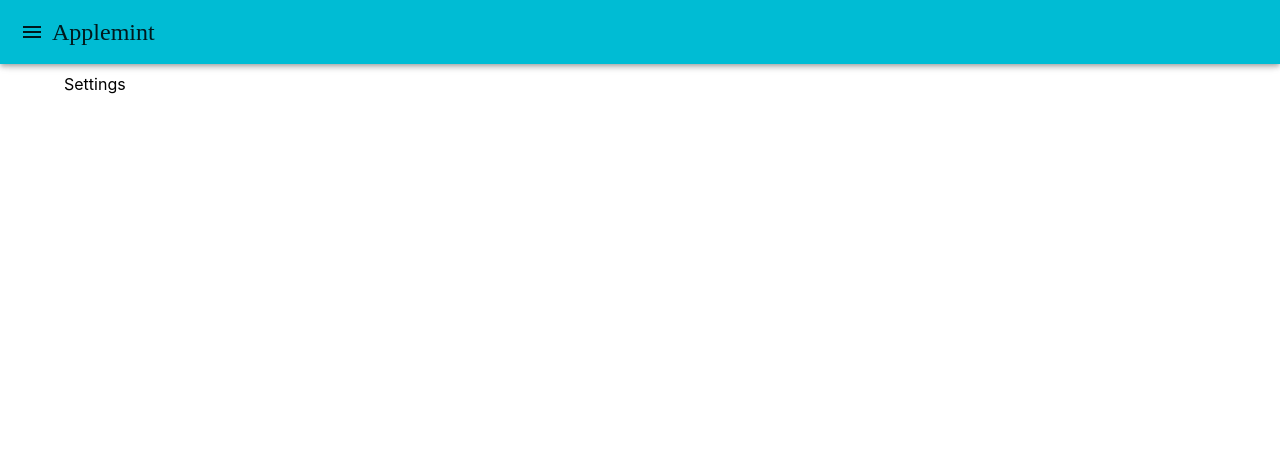
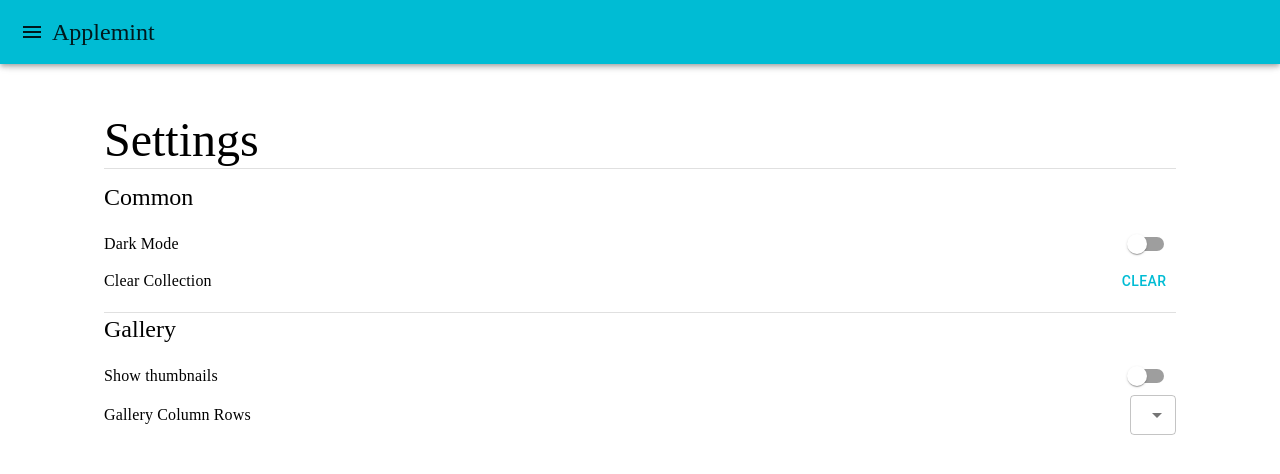
Before and after one commit to Applemint-soulkey/applemint-mui, a Next.js app: page /settings in a window 1280 px wide. Shown: the top 474 px of the page. Built offline with nearby package versions, Linux system fonts and the light colour scheme; a web font is replaced by a local one.

Commit message:
중간 저장

```diff
--- a/components/common.ts
+++ b/components/common.ts
@@ -1,5 +1,16 @@
 import { createTheme } from "@mui/material";
 import { SetterOrUpdater } from "recoil";
+
+export const darkTheme = createTheme({
+  palette: {
+    primary: {
+      main: "#2196f3",
+    },
+    secondary: {
+      main: "#f50057",
+    },
+  },
+});
 
 export const theme = createTheme({
   palette: {
--- a/pages/gallery.tsx
+++ b/pages/gallery.tsx
@@ -23,9 +23,10 @@ import {
   useQuery,
   useQueryClient,
 } from "react-query";
-import { apiUrl } from "../store/common";
+import { apiUrl, showThumbnailState } from "../store/common";
 import DeleteIcon from "@mui/icons-material/Delete";
 import { deleteCall } from "../components/api";
+import { useRecoilValue } from "recoil";
 
 const PAGE_SIZE = 20;
 
@@ -80,6 +81,7 @@ const Gallery: NextPage<{}> = () => {
   const [open, setOpen] = useState(false);
   const [currentItem, setCurrentItem] = useState<GalleryItemProps>();
   const [dropboxSnackbarOpen, setDropboxSnackbarOpen] = useState(false);
+  const showThumbnail = useRecoilValue(showThumbnailState);
 
   const handleSnackbarClose = (
     event: React.SyntheticEvent | Event,
--- a/pages/settings.tsx
+++ b/pages/settings.tsx
@@ -1,13 +1,81 @@
+import {
+  Box,
+  Button,
+  Divider,
+  FormControl,
+  MenuItem,
+  Select,
+  Switch,
+  Typography,
+} from "@mui/material";
 import { NextPage } from "next";
 import Head from "next/head";
+import React from "react";
+import { useRecoilState } from "recoil";
+import { showThumbnailState } from "../store/common";
 
 const Settings: NextPage = () => {
+  const [showThumbnail, setShowThumbnail] = useRecoilState(showThumbnailState);
+
   return (
-    <div className="container flex flex-col">
+    <div className="container flex flex-col p-3 sm:p-10">
       <Head>
         <title>Settings</title>
       </Head>
-      <h1>Settings</h1>
+      <Typography variant="h3" className="flex-1 font-extrabold">
+        Settings
+      </Typography>
+      <Divider />
+      <Box className="my-3">
+        <Typography variant="h5" className="font-bold">
+          Common
+        </Typography>
+        <Box className="my-3">
+          <div className="flex flex-row items-center">
+            <Typography variant="body1" className="flex-1">
+              Dark Mode
+            </Typography>
+            <Switch />
+          </div>
+          <div className="flex flex-row items-center">
+            <Typography variant="body1" className="flex-1">
+              Clear Collection
+            </Typography>
+            <Button>Clear</Button>
+          </div>
+        </Box>
+        <Divider className="my-3" />
+
+        <Typography variant="h5" className="font-bold">
+          Gallery
+        </Typography>
+        <Box className="my-3">
+          <div className="flex flex-row items-center">
+            <Typography variant="body1" className="flex-1">
+              Show thumbnails
+            </Typography>
+            <Switch
+              checked={showThumbnail}
+              onChange={(event: React.ChangeEvent<HTMLInputElement>) => {
+                setShowThumbnail(event.target.checked);
+              }}
+            />
+          </div>
+          <div className="flex flex-row items-center">
+            <Typography variant="body1" className="flex-1">
+              Gallery Column Rows
+            </Typography>
+            <FormControl size="small">
+              <Select>
+                <MenuItem value={1}>1</MenuItem>
+                <MenuItem value={2}>2</MenuItem>
+                <MenuItem value={3}>3</MenuItem>
+                <MenuItem value={4}>4</MenuItem>
+              </Select>
+            </FormControl>
+          </div>
+        </Box>
+      </Box>
     </div>
   );
 };
--- a/store/common.ts
+++ b/store/common.ts
@@ -34,6 +34,16 @@ const bookmarkModalOpenState = atom({
   default: false,
 });
 
+const showThumbnailState = atom({
+  key: "showThumbnailState",
+  default: false,
+});
+
+const galleryColumnCountState = atom({
+  key: "galleryColumnCountState",
+  default: 3,
+});
+
 export {
   drawerState,
   filterListState,
@@ -42,4 +52,6 @@ export {
   ModalItemState,
   bookmarkModalOpenState,
   apiUrl,
+  showThumbnailState,
+  galleryColumnCountState,
 };
```
Also changed, not shown: public/image_placeholder.jpg (added).
